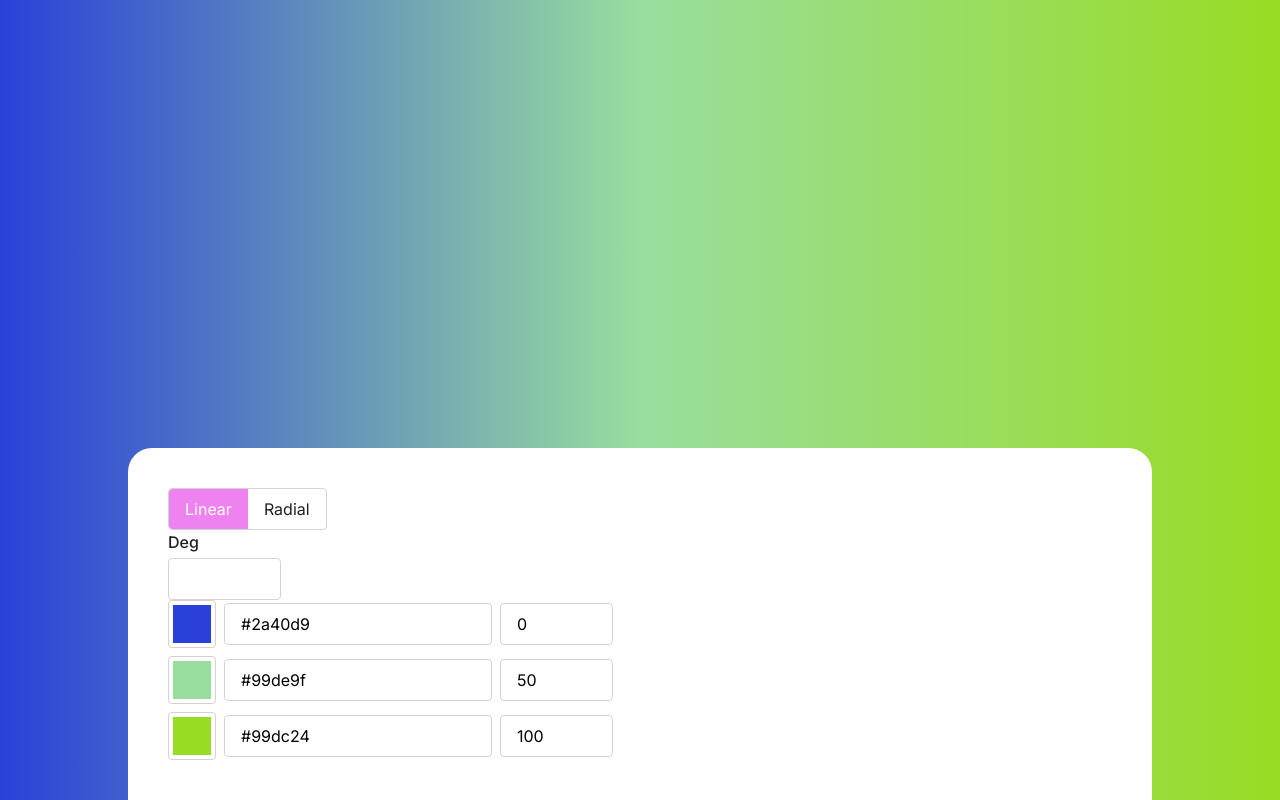
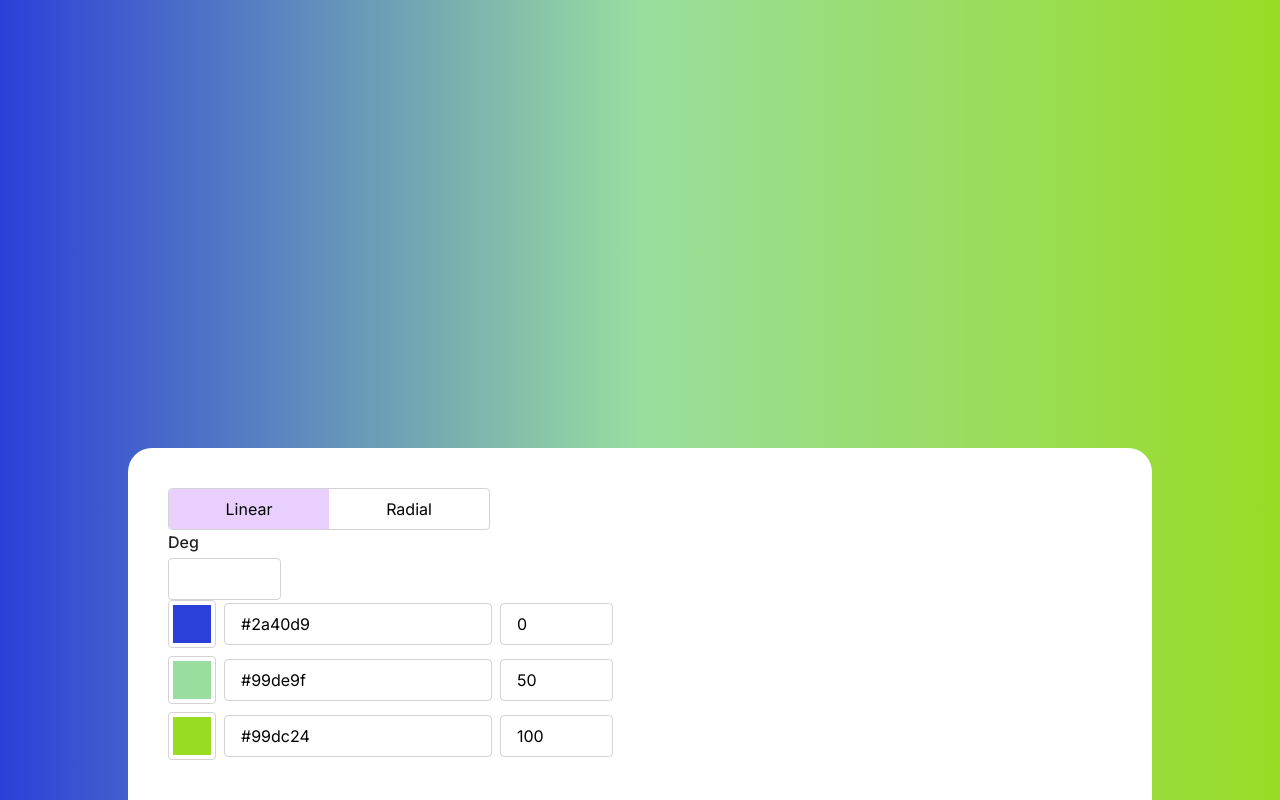
Before and after one commit to denpresich/gradient-generator, a Next.js app: page / in a window 1280 px wide. Built offline with nearby package versions, Linux system fonts and the light colour scheme.

Commit message:
Update type toggle

```diff
--- a/src/components/TypeToggle/styles.module.css
+++ b/src/components/TypeToggle/styles.module.css
@@ -5,10 +5,10 @@
 }
 
 .ToggleGroupItem {
-  color: #212121;
+  cursor: pointer;
   padding: 8px 16px;
-  display: flex;
-  cursor: pointer;
+  width: 128px;
+  text-align: center;
 }
 
 .ToggleGroupItem:first-child {
@@ -22,6 +22,5 @@
 }
 
 .ToggleGroupItem[data-state='on'] {
-  background-color: violet;
-  color: white;
+  background-color: #E9CFFE;
 }
```
